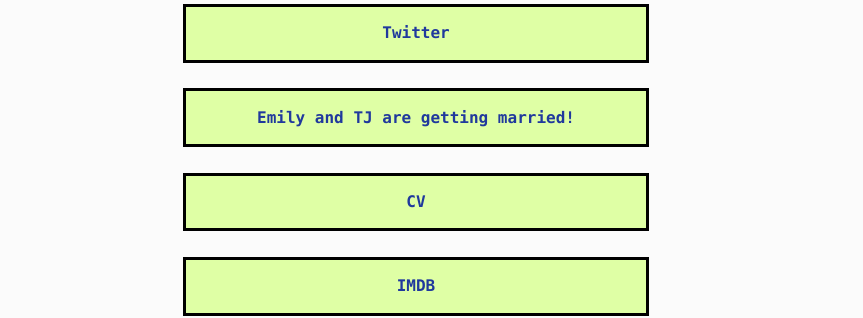
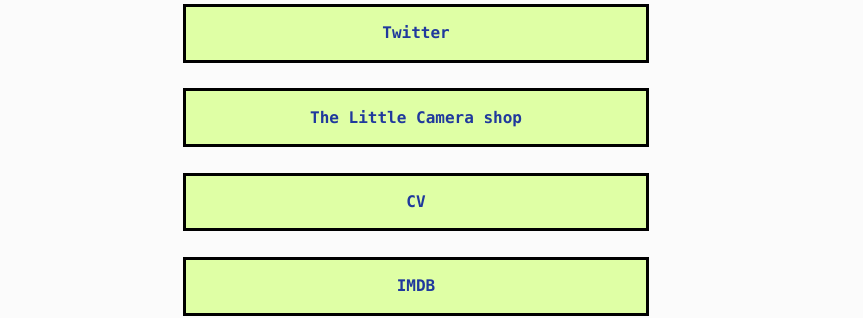
Before and after one commit to tjmaynes/tjmaynes.com, a Jekyll site: the page built from links.html, in a window 1280 px wide. Shown: the part 415-733 px from the top of the page, without its empty margins (224-1087 px from the left). Built offline with Jekyll 4.4.1, drawn with Linux system fonts in a browser that asks for light colours; some web fonts are replaced.

Commit message:
Replace wedding details with LCS

```diff
--- a/_data/links.yml
+++ b/_data/links.yml
@@ -6,8 +6,8 @@
   target: https://github.com/tjmaynes
 - name: Twitter
   target: https://twitter.com/tjmaynes
-- name: Emily and TJ are getting married!
-  target: https://www.theknot.com/us/emily-baron-and-tj-maynes-oct-2021
+- name: The Little Camera shop
+  target: https://littlecamerashop.com/
 - name: CV
   target: /career/cv.pdf
 - name: IMDB
```
